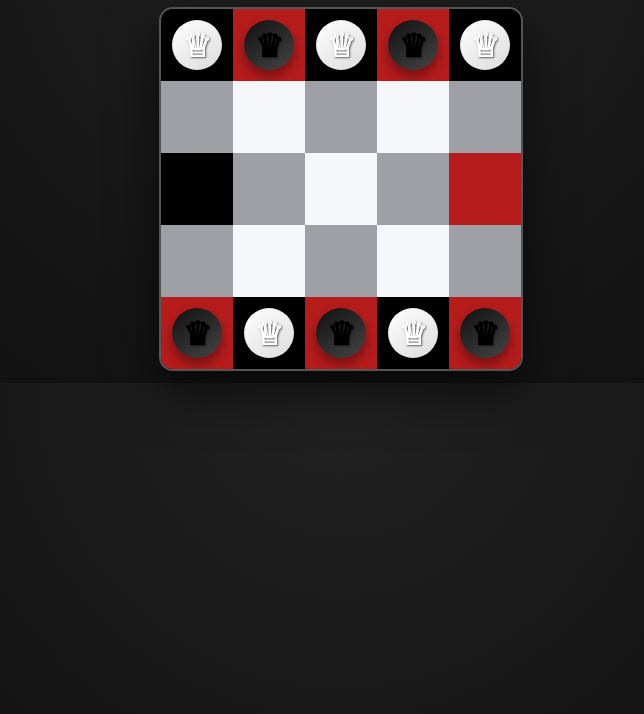
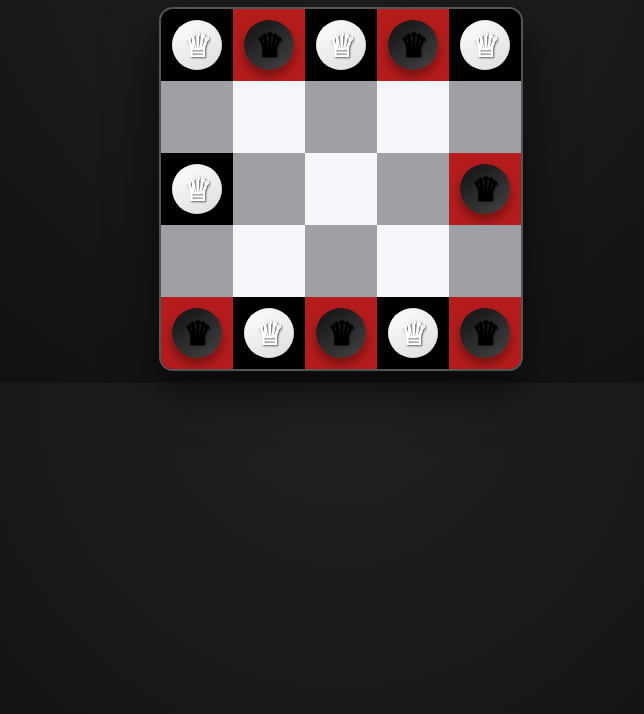
Before and after one commit to robertgane/robertgane.github.io, a plain HTML site: page index.html in a window 1280 px wide. Shown: the part 86-800 px from the top of the page, without its empty margins (299-943 px from the left). Drawn offline with Linux system fonts and the light colour scheme.

Commit message:
Update index.html

```diff
--- a/index.html
+++ b/index.html
@@ -183,17 +183,21 @@
   function initState() {
   state = Array.from({ length: size }, () => Array(size).fill(null));
 
+  // White pieces
   state[0][0] = "W";
   state[4][1] = "W";
   state[0][2] = "W";
   state[4][3] = "W";
   state[0][4] = "W";
+  state[2][0] = "W"; // a3 ✅
 
+  // Black pieces
   state[4][0] = "B";
   state[0][1] = "B";
   state[4][2] = "B";
   state[0][3] = "B";
   state[4][4] = "B";
+  state[2][4] = "B"; // e3 ✅
 }
 
   function drawBoard() {
```
Lines whose indentation alone changed are shown as unchanged.
